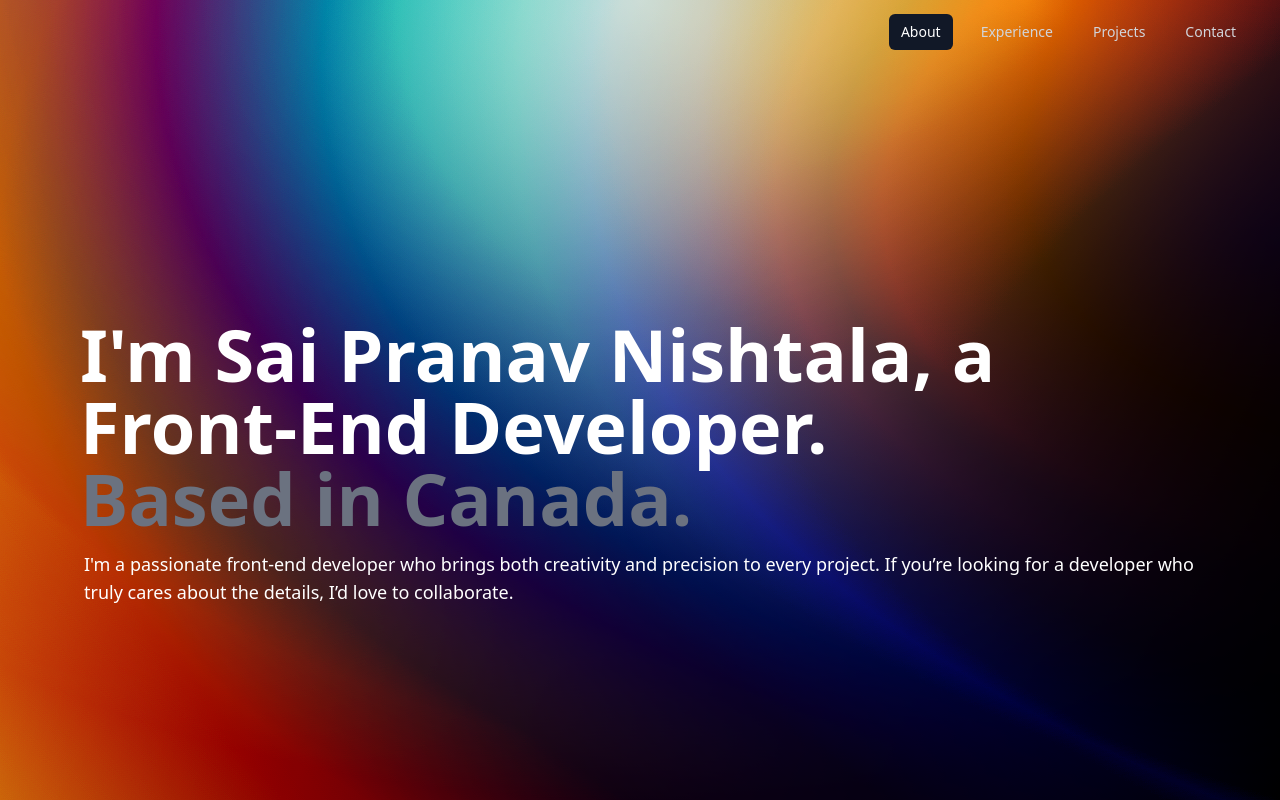
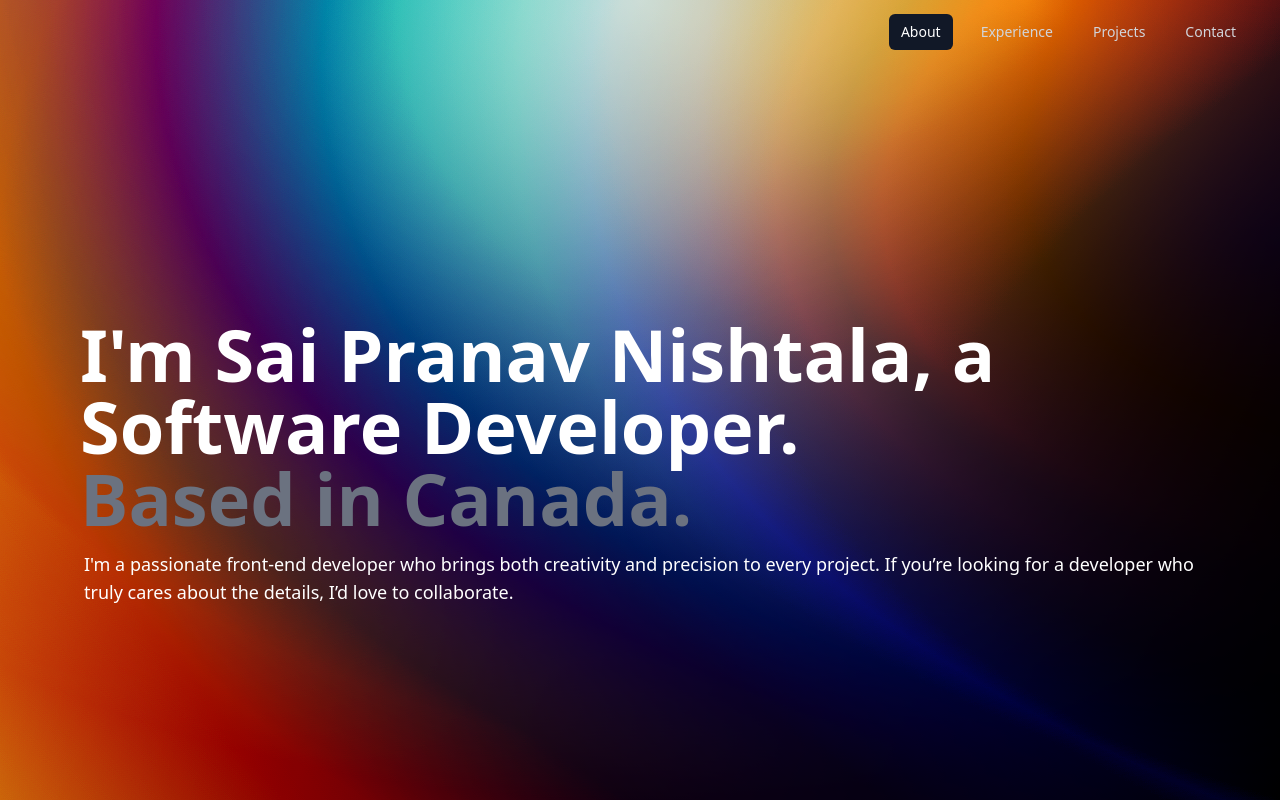
Before and after one commit to pranav605/react-portfolio, a React (Create React App) app: page / in a window 1280 px wide. Shown: the top 800 px of the page. Built offline with nearby package versions, Linux system fonts and the light colour scheme.

Commit message:
Updated intro text

```diff
--- a/src/pages/Intro.js
+++ b/src/pages/Intro.js
@@ -4,7 +4,7 @@ export default function Intro() {
     <section id="about" aria-label='about' className='h-screen flex flex-row justify-start items-center'>
       <div className=' text-left text-white p-5 md:p-20 '>
         <h1 className='text-7xl text-white font-bold'>
-        I'm Sai Pranav Nishtala, a Front-End Developer.
+        I'm Sai Pranav Nishtala, a Software Developer.
         </h1>
         <h1 className='text-7xl text-gray-500 font-bold'>Based in Canada.</h1>
         <p className='text-lg text-white mt-3 p-1'>
```
